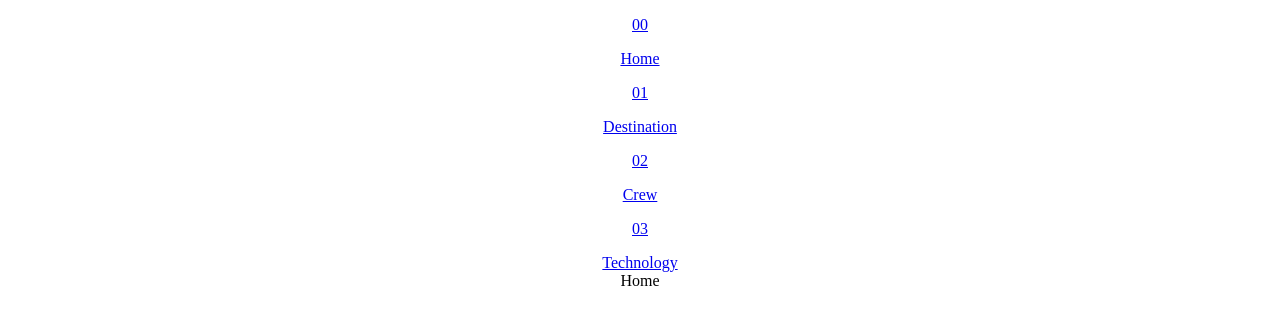
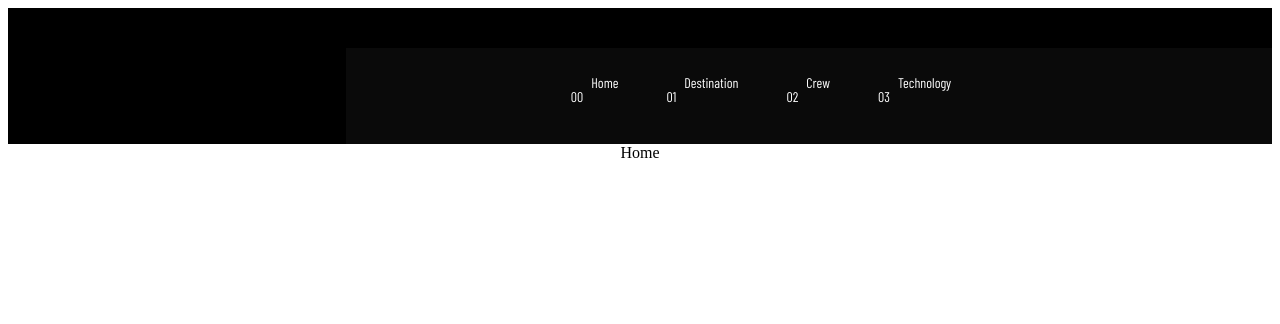
Before and after one commit to NeptuneRjo/space-tourism, a React (Create React App) app: page / in a window 1280 px wide. Shown: the top 324 px of the page. Built offline with nearby package versions, Linux system fonts and the light colour scheme; a web font is replaced by a local one.

Commit message:
basic styling added

```diff
--- a/src/Components/Navbar/navbar.css
+++ b/src/Components/Navbar/navbar.css
@@ -0,0 +1,37 @@
+.space__navbar {
+    display: flex;
+    flex-direction: row;
+    justify-content: flex-end;
+    background: black;
+}
+
+.space__navbar-content {
+    display: flex;
+    justify-content: center;
+    align-items: center;
+    margin-top: 2.5rem;
+    width: 830px;
+    height: 96px;
+    gap: 3rem;
+    padding-right: 6rem;
+
+    background: rgba(255, 255, 255, 0.04);
+    backdrop-filter: blur(81.5485px);
+}
+
+.space__navbar-nav {
+    display: flex;
+    height: 100%;
+    flex-direction: row;
+    justify-content: center;
+    align-items: center;
+}
+
+.space__navbar-nav a {
+    display: flex;
+    gap: .5rem;
+    color: var(--color-white);
+    text-decoration: none;
+    font-family: var(--font-secondary);
+    font-size: 14px;
+}
```
